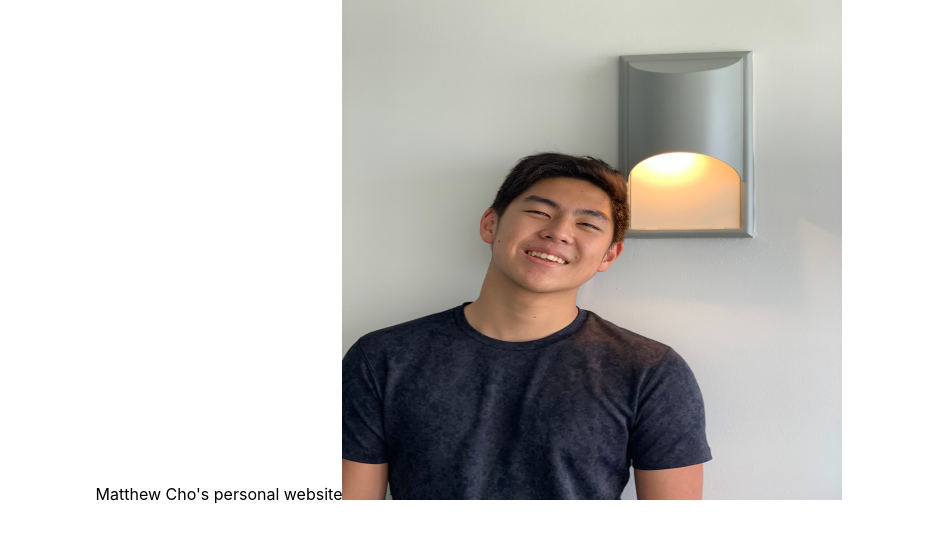
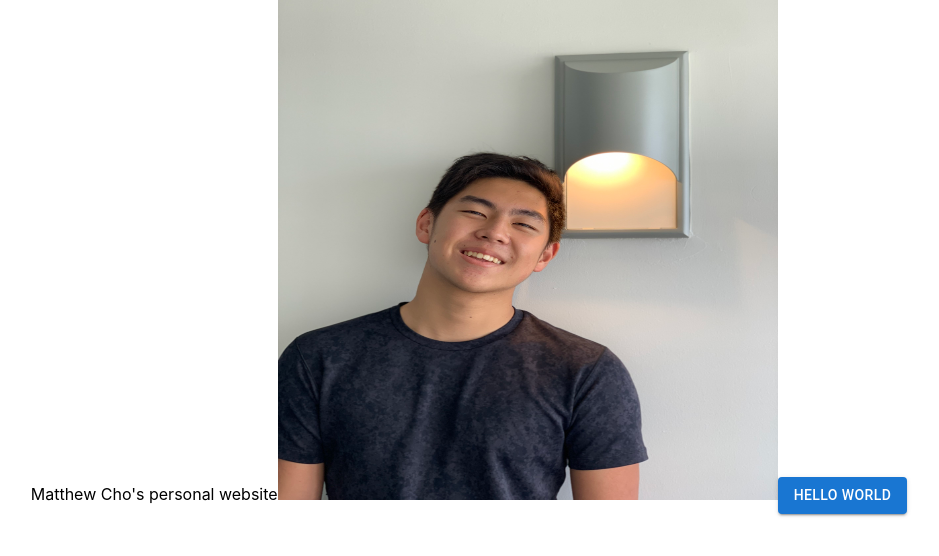
Before and after one commit to mcho9434/matthewchoweb, a React (Create React App) app: page / in a window 1280 px wide. Shown: the top 556 px of the page, without its empty margins (171-1110 px from the left). Built offline with nearby package versions, Linux system fonts and the light colour scheme.

Commit message:
mui test

```diff
--- a/package.json
+++ b/package.json
@@ -3,6 +3,9 @@
   "version": "0.1.0",
   "private": true,
   "dependencies": {
+    "@emotion/react": "^11.9.3",
+    "@emotion/styled": "^11.9.3",
+    "@mui/material": "^5.9.0",
     "@testing-library/jest-dom": "^5.16.4",
     "@testing-library/react": "^13.3.0",
     "@testing-library/user-event": "^13.5.0",
--- a/src/App.js
+++ b/src/App.js
@@ -1,11 +1,15 @@
 
 import './App.css';
+import Button from '@mui/material/Button';
 
 function App() {
   return (
     <div className="App">
       Matthew Cho's personal website
       <img src="res/mat.jpg" alt="Matthew's face" width="500" height="500"/>
+
+      <Button variant="contained">Hello World</Button>
+
     </div>
   );
 }
```
Also changed, not shown: 1 other file (tests, documents, lock files or other folders).
